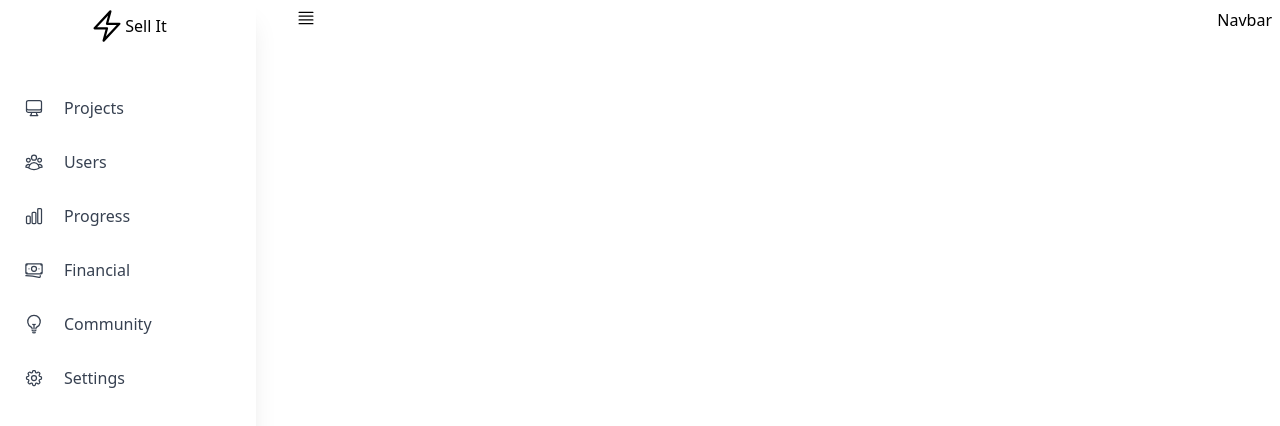
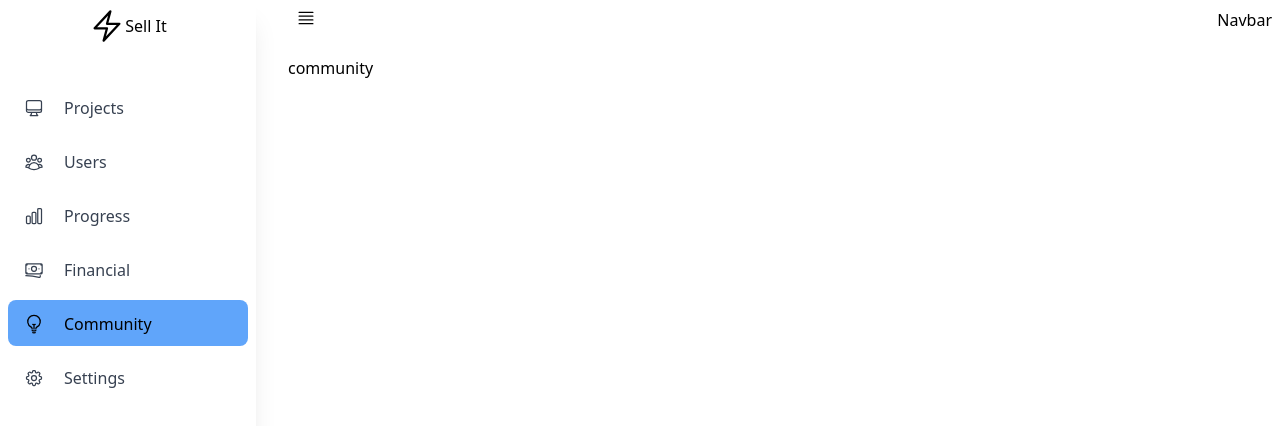
Before and after one commit to aziz-codes/react-admin-dashboard, a React (Create React App) app: page /community in a window 1280 px wide. Shown: the top 426 px of the page. Built offline with nearby package versions, Linux system fonts and the light colour scheme; the HTML template or start-up script is replaced by a standard one.

Commit message:
additional pages added

```diff
--- a/src/App.js
+++ b/src/App.js
@@ -2,7 +2,14 @@
 import { BrowserRouter, Routes, Route } from "react-router-dom";
 import Navbar from "./components/Navbar";
 import Sidebar from "./components/Sidebar";
-import { User, Financial, Progress, Projects } from "./pages";
+import {
+  User,
+  Financial,
+  Progress,
+  Projects,
+  Community,
+  Settings,
+} from "./pages";
 
 const App = () => {
   const activeMenu = true;
@@ -39,6 +46,8 @@
                 <Route path="/user" element={<User />} />
                 <Route path="/progress" element={<Progress />} />
                 <Route path="/financial" element={<Financial />} />
+                <Route path="/settings" element={<Settings />} />
+                <Route path="/community" element={<Community />} />
               </Routes>
             </div>
           </div>
--- a/src/data/dummy.js
+++ b/src/data/dummy.js
@@ -31,7 +31,7 @@
   {
     title: "Community",
     icon: <LightBulbIcon />,
-    path: "/comminity",
+    path: "/community",
   },
   {
     title: "Settings",
--- /dev/null
+++ b/src/pages/community.js
@@ -0,0 +1,7 @@
+import React from "react";
+
+const community = () => {
+  return <div>community</div>;
+};
+
+export default community;
--- a/src/pages/index.js
+++ b/src/pages/index.js
@@ -2,3 +2,5 @@
 export { default as Projects } from "./projects";
 export { default as Financial } from "./financial";
 export { default as Progress } from "./progress";
+export { default as Settings } from "./settings";
+export { default as Community } from "./community";
--- /dev/null
+++ b/src/pages/settings.js
@@ -0,0 +1,7 @@
+import React from "react";
+
+const settings = () => {
+  return <div>settings</div>;
+};
+
+export default settings;
```
